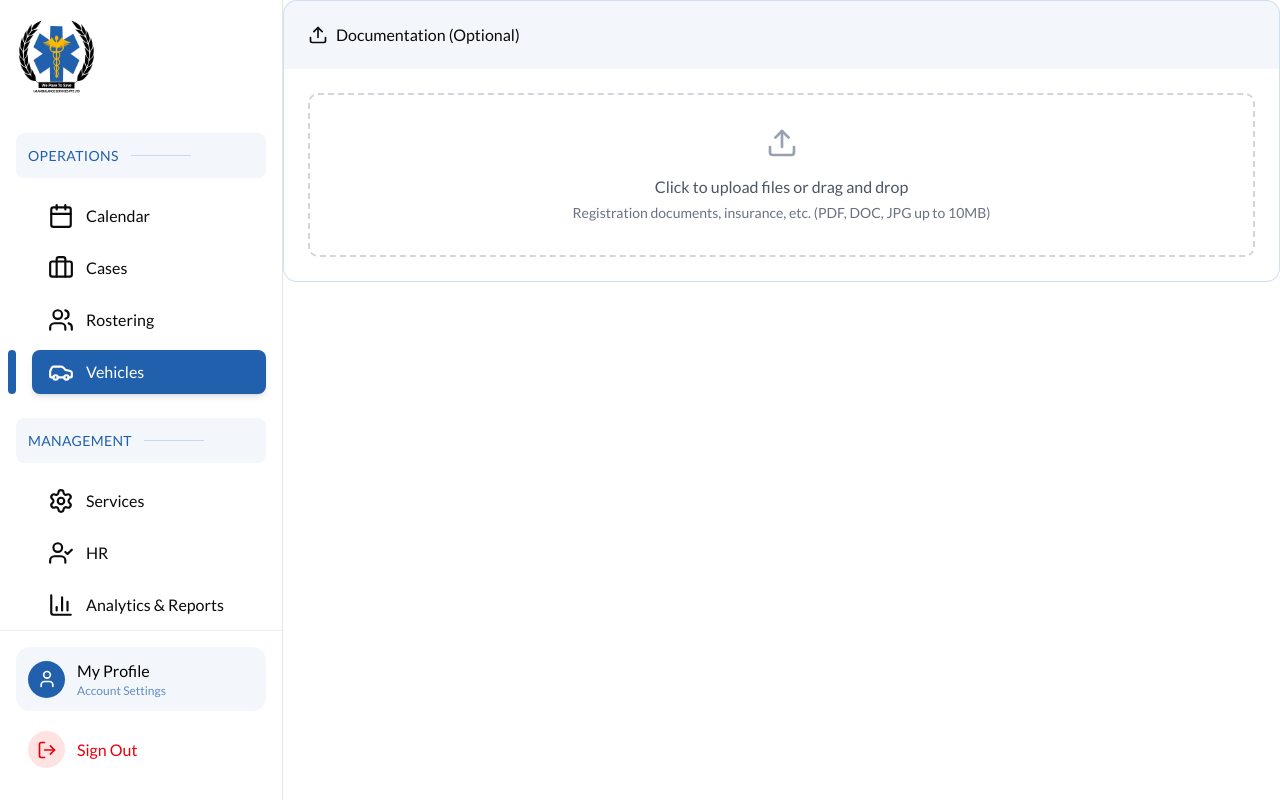
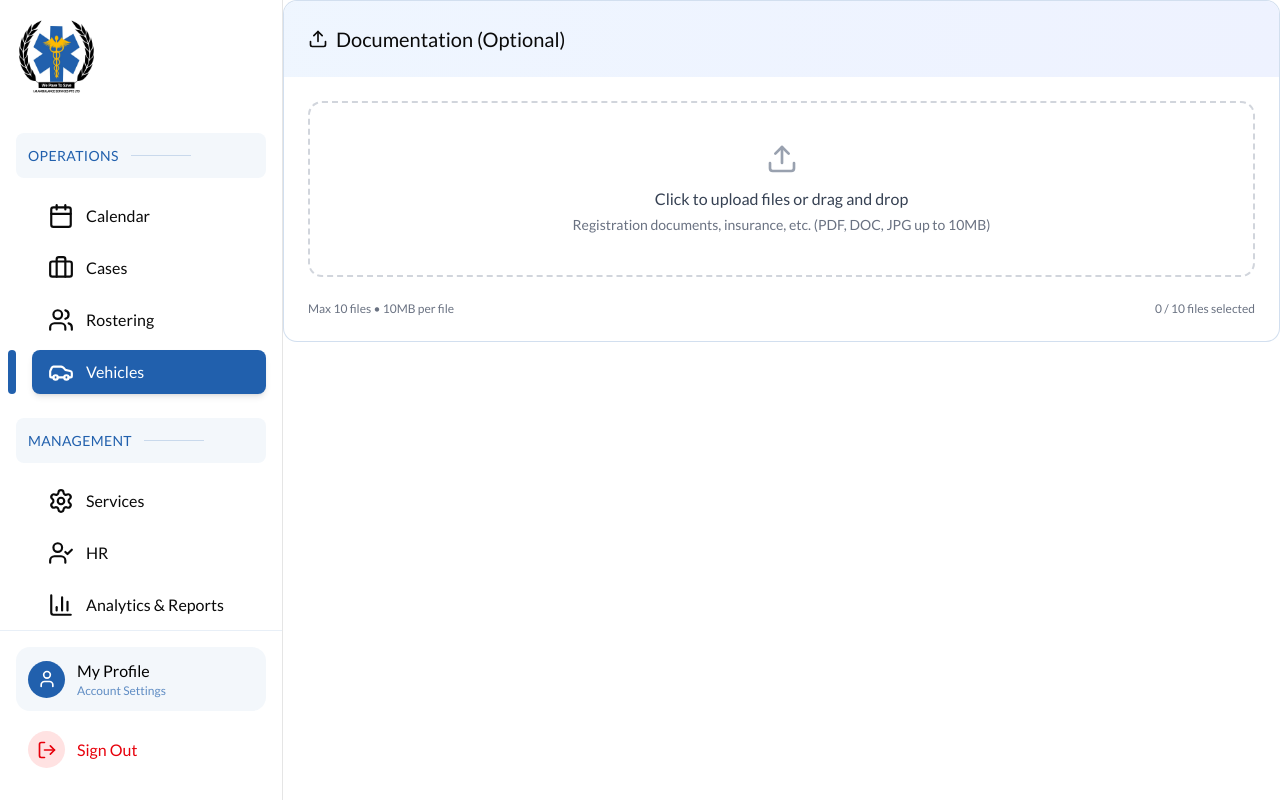
Before and after one commit to infowind-team/IM-ambulance-FE-MERN, a Next.js app: page /vehicles/add/DocumentationUploadSection in a window 1280 px wide. Built offline with nearby package versions, Linux system fonts and the light colour scheme.

Commit message:
add form validation

```diff
--- a/src/pages/vehicles/add/DocumentationUploadSection.tsx
+++ b/src/pages/vehicles/add/DocumentationUploadSection.tsx
@@ -1,28 +1,285 @@
-import { Card, CardHeader, CardTitle, CardContent } from "@/components/ui/card";
-import { Upload } from "lucide-react";
+"use client";
 
-export default function DocumentationUploadSection() {
+import { useMemo, useRef, useState } from "react";
+import {
+  Card,
+  CardContent,
+  CardHeader,
+  CardTitle,
+} from "@/components/ui/card";
+import { Button } from "@/components/ui/button";
+import { Badge } from "@/components/ui/badge";
+import { Progress } from "@/components/ui/progress";
+import {
+  AlertCircle,
+  CheckCircle2,
+  FileText,
+  Trash2,
+  Upload,
+} from "lucide-react";
+import { cn } from "@/components/ui/utils";
+import { UploadedFile } from "./types";
+
+const ACCEPTED_EXTENSIONS = ["pdf", "doc", "docx", "jpg", "jpeg", "png"];
+const ACCEPT_ATTR = ACCEPTED_EXTENSIONS.map((ext) => `.${ext}`).join(",");
+const MAX_FILE_SIZE_BYTES = 10 * 1024 * 1024; // 10MB
+const MAX_FILES = 10;
+
+type DocumentationUploadSectionProps = {
+  value?: UploadedFile[];
+  onChange?: (files: UploadedFile[]) => void;
+};
+
+const formatBytes = (bytes: number): string => {
+  if (bytes === 0) return "0 B";
+  const units = ["B", "KB", "MB", "GB"];
+  const i = Math.floor(Math.log(bytes) / Math.log(1024));
+  return `${(bytes / Math.pow(1024, i)).toFixed(i === 0 ? 0 : 1)} ${units[i]}`;
+};
+
+const getFileDescriptor = (file: File): string => {
+  const ext = file.name.split(".").pop()?.toUpperCase();
+  if (file.type.startsWith("image/")) return "IMAGE";
+  if (file.type === "application/pdf") return "PDF";
+  if (file.type.includes("word")) return "DOC";
+  return ext || "FILE";
+};
+
+const createId = (): string =>
+  typeof crypto !== "undefined" && crypto.randomUUID
+    ? crypto.randomUUID()
+    : `${Date.now()}-${Math.random().toString(36).substr(2, 9)}`;
+
+const isSupportedFile = (file: File): boolean => {
+  const ext = file.name.split(".").pop()?.toLowerCase();
+  return !!ext && ACCEPTED_EXTENSIONS.includes(ext);
+};
+
+export default function DocumentationUploadSection({
+  value = [],
+  onChange,
+}: DocumentationUploadSectionProps) {
+  const fileInputRef = useRef<HTMLInputElement>(null);
+  const [files, setFiles] = useState<UploadedFile[]>(value);
+  const [isDragging, setIsDragging] = useState(false);
+  const [error, setError] = useState<string | null>(null);
+  const [inputKey, setInputKey] = useState(0);
+
+  const totalSize = useMemo(
+    () => files.reduce((sum, item) => sum + item.file.size, 0),
+    [files]
+  );
+
+  const triggerChange = (newFiles: UploadedFile[]) => {
+    setFiles(newFiles);
+    onChange?.(newFiles);
+  };
+
+  const handleAddFiles = (fileList: FileList | null) => {
+    if (!fileList || fileList.length === 0) return;
+    setError(null);
+    let message: string | null = null;
+
+    const newFiles: UploadedFile[] = [];
+    const currentSignatures = new Set(
+      files.map((f) => `${f.file.name}-${f.file.size}-${f.file.lastModified}`)
+    );
+    let remainingSlots = MAX_FILES - files.length;
+
+    for (const file of fileList) {
+      if (remainingSlots <= 0) {
+        message = `Maximum ${MAX_FILES} files allowed.`;
+        break;
+      }
+      if (file.size > MAX_FILE_SIZE_BYTES) {
+        message = `"${file.name}" exceeds 10MB limit.`;
+        continue;
+      }
+      if (!isSupportedFile(file)) {
+        message = `"${file.name}" has an unsupported format.`;
+        continue;
+      }
+      const signature = `${file.name}-${file.size}-${file.lastModified}`;
+      if (currentSignatures.has(signature)) continue;
+
+      newFiles.push({
+        id: createId(),
+        file,
+        progress: 100,
+      });
+      currentSignatures.add(signature);
+      remainingSlots--;
+    }
+
+    if (newFiles.length > 0) {
+      triggerChange([...files, ...newFiles]);
+    }
+    if (message) setError(message);
+
+    // Critical: reset input so selecting the same file again triggers onChange
+    setInputKey((k) => k + 1);
+  };
+
+  const handleDrop = (e: React.DragEvent<HTMLDivElement>) => {
+    e.preventDefault();
+    e.stopPropagation();
+    setIsDragging(false);
+    handleAddFiles(e.dataTransfer.files);
+  };
+
+  const handleDragOver = (e: React.DragEvent<HTMLDivElement>) => {
+    e.preventDefault();
+    e.stopPropagation();
+    setIsDragging(true);
+  };
+
+  const handleDragLeave = (e: React.DragEvent<HTMLDivElement>) => {
+    e.preventDefault();
+    e.stopPropagation();
+    if (!e.currentTarget.contains(e.relatedTarget as Node)) {
+      setIsDragging(false);
+    }
+  };
+
+  const removeFile = (id: string) => {
+    triggerChange(files.filter((item) => item.id !== id));
+  };
+
+  const clearAll = () => {
+    triggerChange([]);
+    setError(null);
+  };
+
   return (
     <Card className="overflow-hidden w-full">
-      <CardHeader className="flex flex-col space-y-1.5 px-6 pt-6 header-bg-soft pb-6">
-        <CardTitle className="flex items-center gap-2">
+      <CardHeader className="bg-gradient-to-r from-blue-50 to-indigo-50 pb-6">
+        <CardTitle className="flex items-center gap-2 text-xl">
           <Upload className="w-5 h-5" />
           Documentation (Optional)
         </CardTitle>
       </CardHeader>
-      <CardContent>
-        <label htmlFor="document-upload" className="block">
-          <input id="document-upload" type="file" multiple className="hidden" accept=".pdf,.doc,.jpg,.png" />
-          <div className="border-2 border-dashed border-gray-300 rounded-lg p-8 text-center hover:border-gray-400 transition-colors space-y-2">
-            <div className="flex flex-col items-center gap-4">
-              <Upload className="w-8 h-8 mx-auto text-gray-400" />
-              <div>
-                <p className="text-base text-gray-600">Click to upload files or drag and drop</p>
-                <p className="text-sm text-gray-500 mt-1">Registration documents, insurance, etc. (PDF, DOC, JPG up to 10MB)</p>
+
+      <CardContent className="pt-6">
+        <div className="space-y-6">
+          {/* Upload Zone */}
+          <div
+            role="button"
+            tabIndex={0}
+            onClick={() => fileInputRef.current?.click()}
+            onKeyDown={(e) => {
+              if (e.key === "Enter" || e.key === " ") {
+                e.preventDefault();
+                fileInputRef.current?.click();
+              }
+            }}
+            onDragOver={handleDragOver}
+            onDragEnter={handleDragOver}
+            onDragLeave={handleDragLeave}
+            onDrop={handleDrop}
+            className={cn(
+              "border-2 border-dashed rounded-xl p-10 text-center transition-all cursor-pointer",
+              "border-gray-300 hover:border-gray-400",
+              isDragging && "border-blue-500 bg-blue-50"
+            )}
+          >
+            <input
+              key={inputKey}
+              ref={fileInputRef}
+              type="file"
+              multiple
+              accept={ACCEPT_ATTR}
+              className="hidden"
+              onChange={(e) => handleAddFiles(e.target.files)}
+            />
+            <Upload
+              className={cn(
+                "w-8 h-8 mx-auto",
+                isDragging ? "text-blue-600" : "text-gray-400"
+              )}
+            />
+            <p
+              className={cn(
+                "mt-3 font-medium",
+                isDragging ? "text-gray-600" : "text-gray-700"
+              )}
+            >
+              {isDragging ? "Drop your files here" : "Click to upload files or drag and drop"}
+            </p>
+            <p className="text-sm text-gray-500 mt-1">
+             Registration documents, insurance, etc. (PDF, DOC, JPG up to 10MB)
+            </p>
+          </div>
+
+          {/* Footer Info */}
+          <div className="flex items-center justify-between text-xs text-gray-500">
+            <span>Max {MAX_FILES} files • 10MB per file</span>
+            <span>
+              {files.length} / {MAX_FILES} files selected
+            </span>
+          </div>
+
+          {/* Error */}
+          {error && (
+            <div className="flex items-center gap-2 rounded-lg border border-orange-200 bg-orange-50 px-4 py-3 text-sm text-orange-800">
+              <AlertCircle className="w-4 h-4 flex-shrink-0" />
+              <span>{error}</span>
+            </div>
+          )}
+
+          {/* Uploaded Files */}
+          {files.length > 0 && (
+            <div className="space-y-4">
+              <div className="flex items-center justify-between">
+                <h4 className="font-medium text-gray-700">Uploaded Documents</h4>
+                <div className="text-sm text-gray-600">
+                  {files.length} file{files.length > 1 ? "s" : ""} • {formatBytes(totalSize)}
+                </div>
               </div>
+
+              <div className="space-y-3">
+                {files.map((item) => (
+                  <div
+                    key={item.id}
+                    className="flex items-center gap-4 rounded-lg border border-gray-200 bg-white p-4 shadow-sm"
+                  >
+                    <div className="flex-shrink-0 rounded-full bg-blue-100 p-3">
+                      <FileText className="w-5 h-5 text-blue-600" />
+                    </div>
+
+                    <div className="flex-1 min-w-0">
+                      <p className="text-sm font-medium text-gray-900 truncate">
+                        {item.file.name}
+                      </p>
+                      <p className="text-xs text-gray-500">
+                        {getFileDescriptor(item.file)} • {formatBytes(item.file.size)}
+                      </p>
+                      <Progress value={100} className="mt-2 h-1.5 bg-[#2160AD]" />
+                    </div>
+
+                    <Badge variant="secondary" className="bg-green-100 text-green-800">
+                      <CheckCircle2 className="w-3.5 h-3.5 mr-1" />
+                      Ready
+                    </Badge>
+
+                    <Button
+                      size="icon"
+                      variant="ghost"
+                      onClick={() => removeFile(item.id)}
+                      className="text-red-500 hover:text-red-600 hover:bg-red-50"
+                    >
+                      <Trash2 className="w-4 h-4" />
+                    </Button>
+                  </div>
+                ))}
+              </div>
+
+              {/* Optional: Uncomment if you want Clear All button */}
+              {/* <Button variant="outline" size="sm" onClick={clearAll} className="w-full">
+                Clear All Files
+              </Button> */}
             </div>
-          </div>
-        </label>
+          )}
+        </div>
       </CardContent>
     </Card>
   );
```
Also changed, not shown: src/pages/vehicles/add/index.tsx (+28 -5 lines), src/pages/vehicles/add/types.ts (+7 -0 lines).
